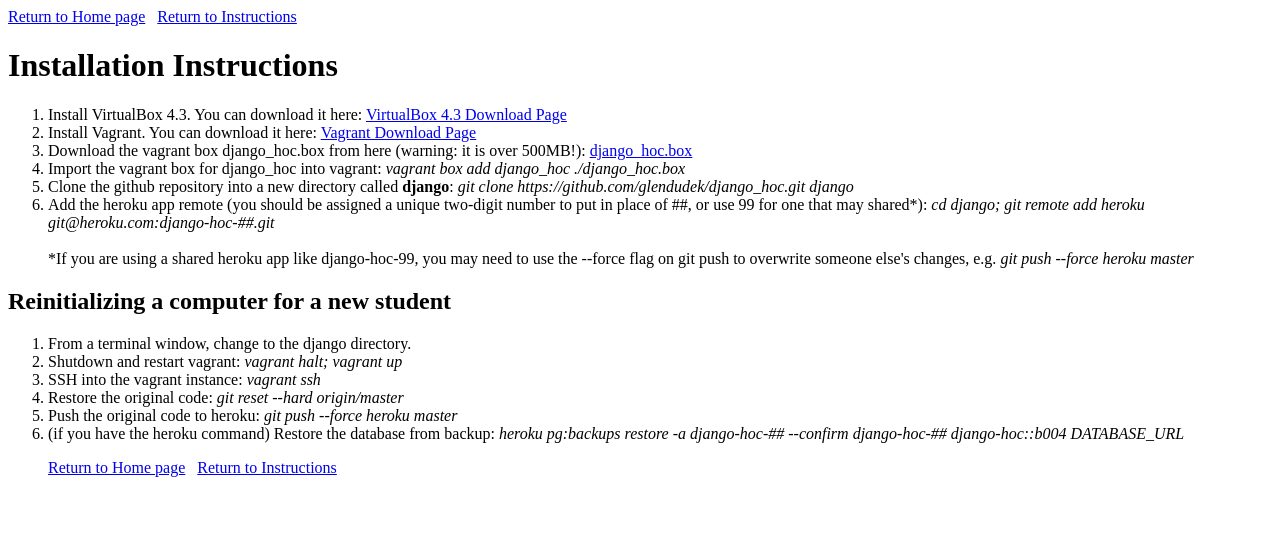
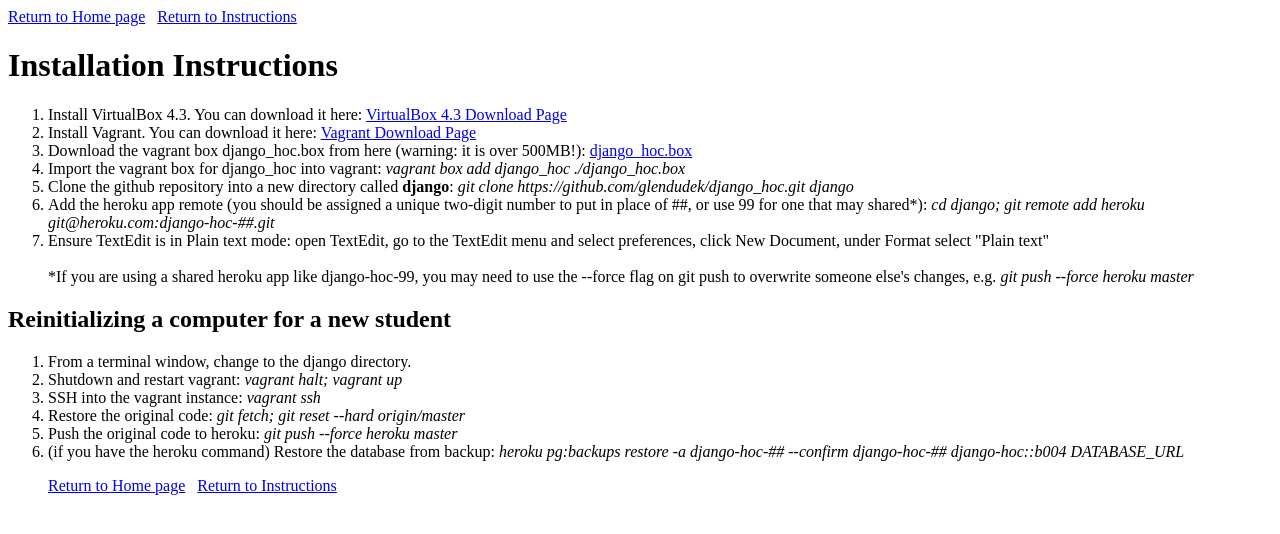
Before and after one commit to glendudek/django_hoc, a Django app: page /polls/install in a window 1280 px wide. Shown: the top 534 px of the page. Run offline with Django 3.2, Linux system fonts and the light colour scheme.

Commit message:
Small instruction updates.

```diff
--- a/polls/templates/polls/index.html
+++ b/polls/templates/polls/index.html
@@ -1,3 +1,5 @@
+<h1>Meadowbrook Django Hour of Code</h1>
+
 <h2>Poll Questions</h2>
 
 {% if latest_question_list %}
--- a/polls/templates/polls/install.html
+++ b/polls/templates/polls/install.html
@@ -10,6 +10,7 @@
   <li>Import the vagrant box for django_hoc into vagrant: <i>vagrant box add django_hoc ./django_hoc.box</i></li>
   <li>Clone the github repository into a new directory called <b>django</b>: <i>git clone https://github.com/glendudek/django_hoc.git django</i></li>
   <li>Add the heroku app remote (you should be assigned a unique two-digit number to put in place of ##, or use 99 for one that may shared*): <i>cd django; git remote add heroku git@heroku.com:django-hoc-##.git</i></li>
+  <li>Ensure TextEdit is in Plain text mode: open TextEdit, go to the TextEdit menu and select preferences, click New Document, under Format select "Plain text"</li>
 
  <br/>*If you are using a shared heroku app like django-hoc-99, you may need to use the --force flag on git push to overwrite someone else's changes, e.g. <i>git push --force heroku master</i>
 </ol>
@@ -20,7 +21,7 @@
   <li>From a terminal window, change to the django directory.</li>
   <li>Shutdown and restart vagrant: <i>vagrant halt; vagrant up</i>
   <li>SSH into the vagrant instance: <i>vagrant ssh</i>
-  <li>Restore the original code: <i>git reset --hard origin/master</i></li>
+  <li>Restore the original code: <i>git fetch; git reset --hard origin/master</i></li>
   <li>Push the original code to heroku: <i>git push --force heroku master</i></li>
   <li>(if you have the heroku command) Restore the database from backup: <i>heroku pg:backups restore -a django-hoc-## --confirm django-hoc-## django-hoc::b004 DATABASE_URL</i>
 </ol>
--- a/polls/templates/polls/instructions.html
+++ b/polls/templates/polls/instructions.html
@@ -457,7 +457,7 @@
       about affecting your regular database.
     </p>
     <p>
-      Using a text editor on your computer (such as <b>TextEdit</b>,
+      Using a text editor on your computer (such as <b>TextEdit</b>),
       open the file <b>django/polls/tests.py</b> The tests for the
       Polls application are in this file. Each set of tests are
       implemented as classes, and each method in each class is an
```
Also changed, not shown: 1 other file.
